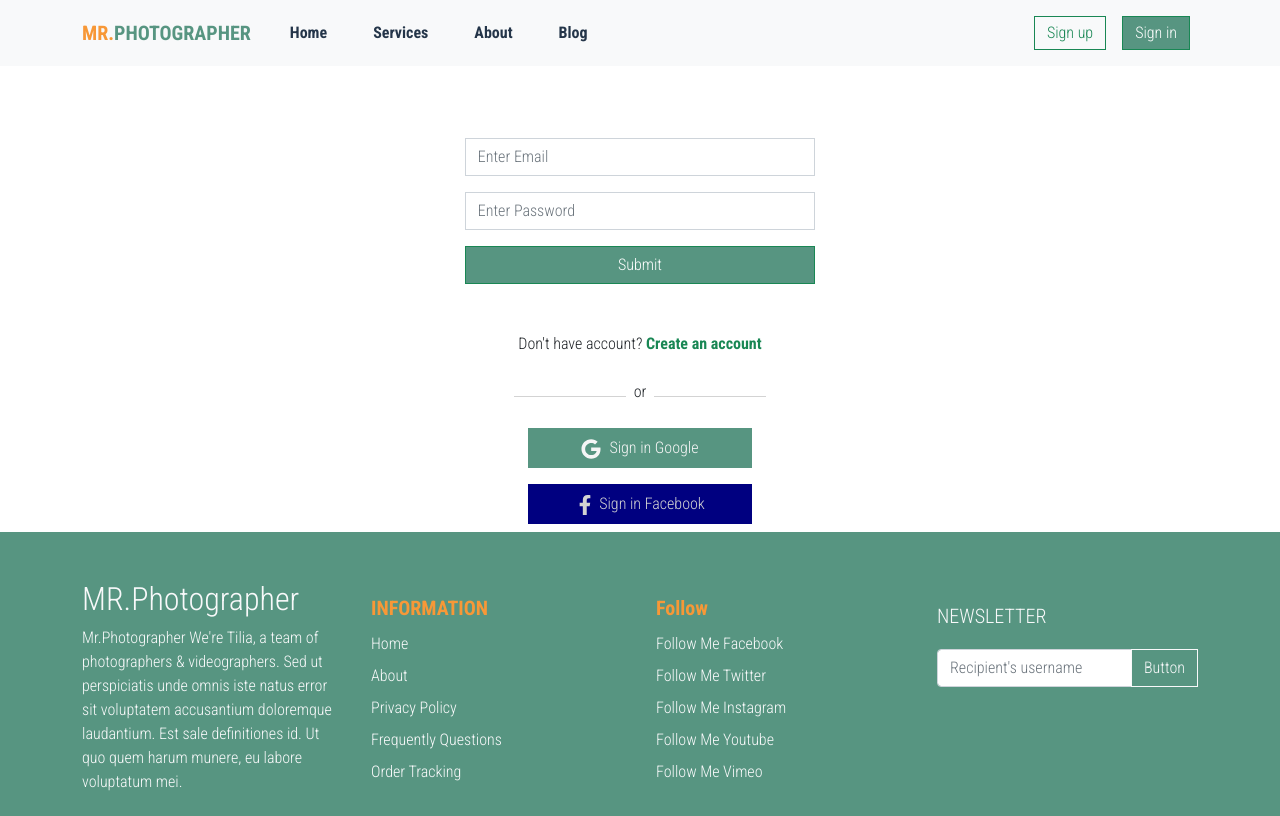
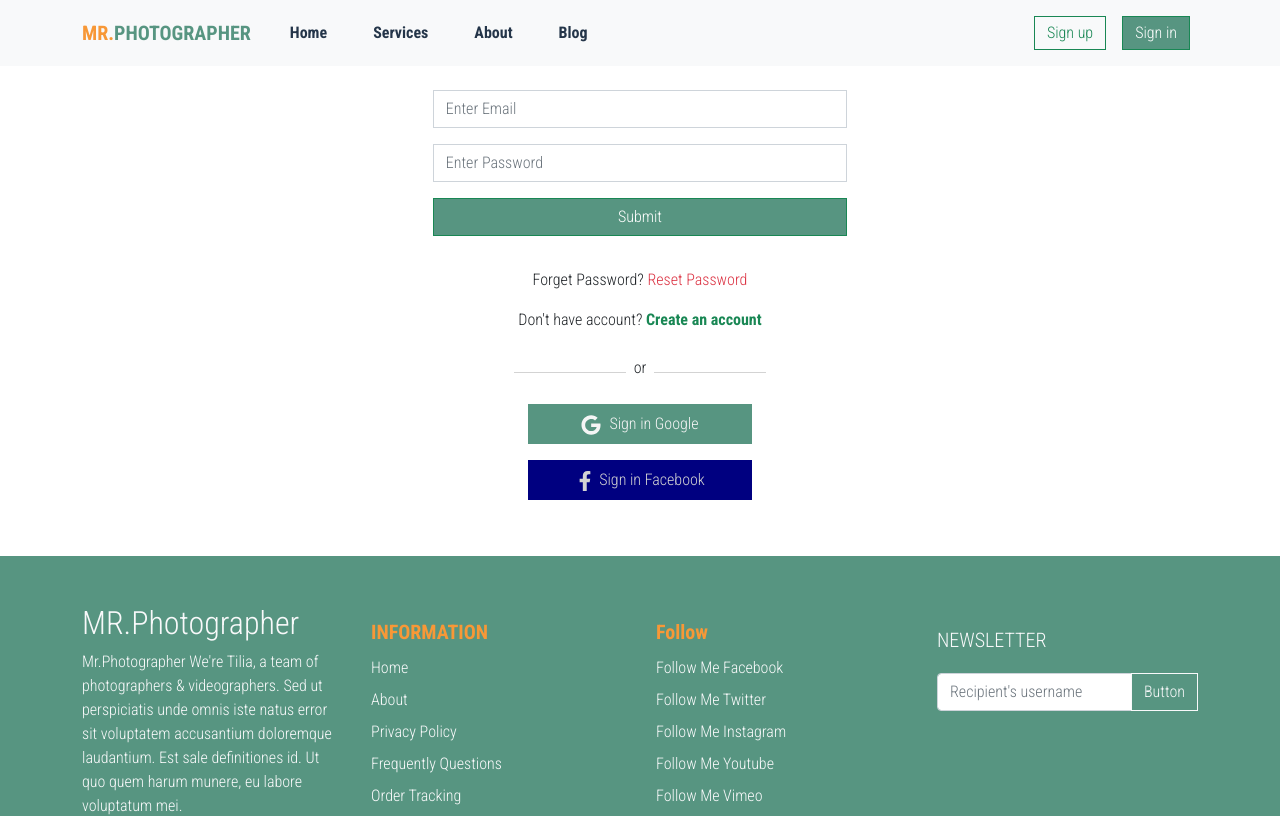
Before and after one commit to kakon-ray/MR-Photographer, a React (Create React App) app: page /signin in a window 1280 px wide. Shown: the top 816 px of the page. Built offline with nearby package versions, Linux system fonts and the light colour scheme; no server answers.

Commit message:
reset passwored send email

```diff
--- a/src/component/LoginSignup/SignIn/SignIn.js
+++ b/src/component/LoginSignup/SignIn/SignIn.js
@@ -5,6 +5,8 @@ import { Link, useLocation, useNavigate } from "react-router-dom";
 import auth from "../../../firebase.init";
 import SocialLogin from "../SocialLogin/SocialLogin";
 import "./SignIn.css";
+import { useSendPasswordResetEmail } from "react-firebase-hooks/auth";
+import { toast, ToastContainer } from "react-toastify";
 
 export default function SignIn() {
   const emailRef = useRef("");
@@ -12,6 +14,9 @@ export default function SignIn() {
 
   const [signInWithEmailAndPassword, user, loading, error] =
     useSignInWithEmailAndPassword(auth);
+
+  const [sendPasswordResetEmail, sending, updatePasswordError] =
+    useSendPasswordResetEmail(auth);
 
   let navigate = useNavigate();
   let location = useLocation();
@@ -27,11 +32,23 @@ export default function SignIn() {
     });
   };
 
+  const handleResetPassword = async () => {
+    const email = emailRef.current.value;
+    await sendPasswordResetEmail(email);
+    await toast.success("Sent Email");
+  };
+
+  let passwordRestError;
+  if (error) {
+    passwordRestError = <p className="text-danger">{error.message}</p>;
+  }
   return (
-    <div className="mt-4 container">
+    <div className="container mt-2 pb-5 ">
+      <ToastContainer position="top-center" />
+      {passwordRestError}
       <div className="form-responsive mx-auto">
         <div className="mx-auto rounded-0">
-          <div className="p-5">
+          <div className="p-3">
             <Form onSubmit={signIn}>
               <Form.Group className="mb-3" controlId="formBasicEmail">
                 <Form.Control
@@ -55,6 +72,16 @@ export default function SignIn() {
               </Button>
             </Form>
           </div>
+          <p className="mt-3 text-center text-decoration-none">
+            Forget Password?{" "}
+            <span
+              style={{ cursor: "pointer" }}
+              className="text-danger"
+              onClick={handleResetPassword}
+            >
+              Reset Password
+            </span>
+          </p>
           <p className="text-center">
             Don't have account?{" "}
             <Link to="/signup" style={{ textDecoration: "none" }}>
--- a/src/component/LoginSignup/SignUp.js/SignUp.js
+++ b/src/component/LoginSignup/SignUp.js/SignUp.js
@@ -64,11 +64,11 @@ export default function SignUp() {
   let from = location.state?.from?.pathname || "/";
 
   return (
-    <div className="mt-4 container">
+    <div className="mt-2 container pb-5">
       <ToastContainer position="top-center" reverseOrder={false} />
       <div className="form-responsive mx-auto">
         <div className="mx-auto rounded-0">
-          <div className="p-5">
+          <div className="p-3">
             <Form onSubmit={singUp}>
               <Form.Group className="mb-3" controlId="formBasicName">
                 <Form.Control
--- a/src/component/Services/Services.js
+++ b/src/component/Services/Services.js
@@ -12,7 +12,7 @@ const Services = () => {
   return (
     <div className="container my-4">
       <h1 className="text-center my-4">Our Services</h1>
-      <div className="row">
+      <div className="row g-3">
         {service.map((item) => {
           return (
             <div className="col-md-4" key={item.id}>
```
